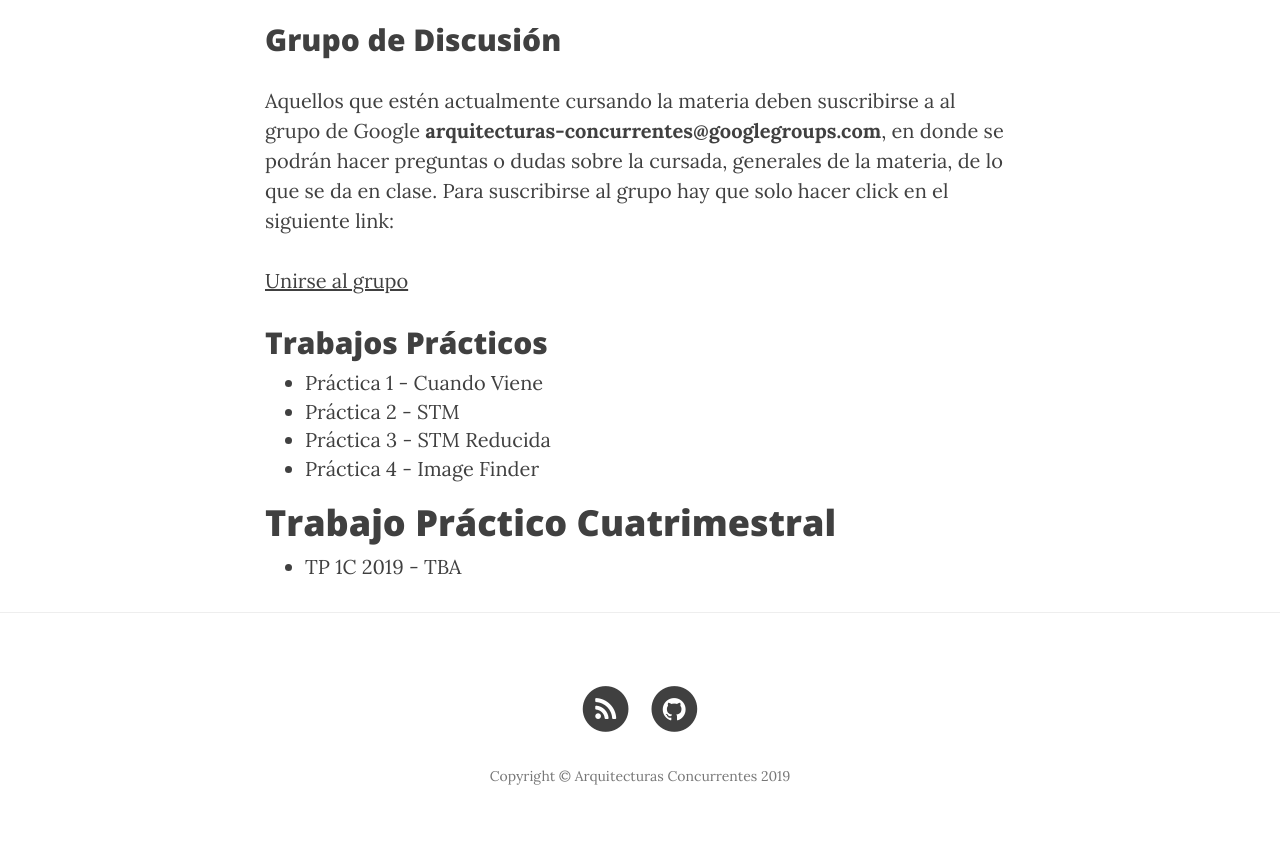
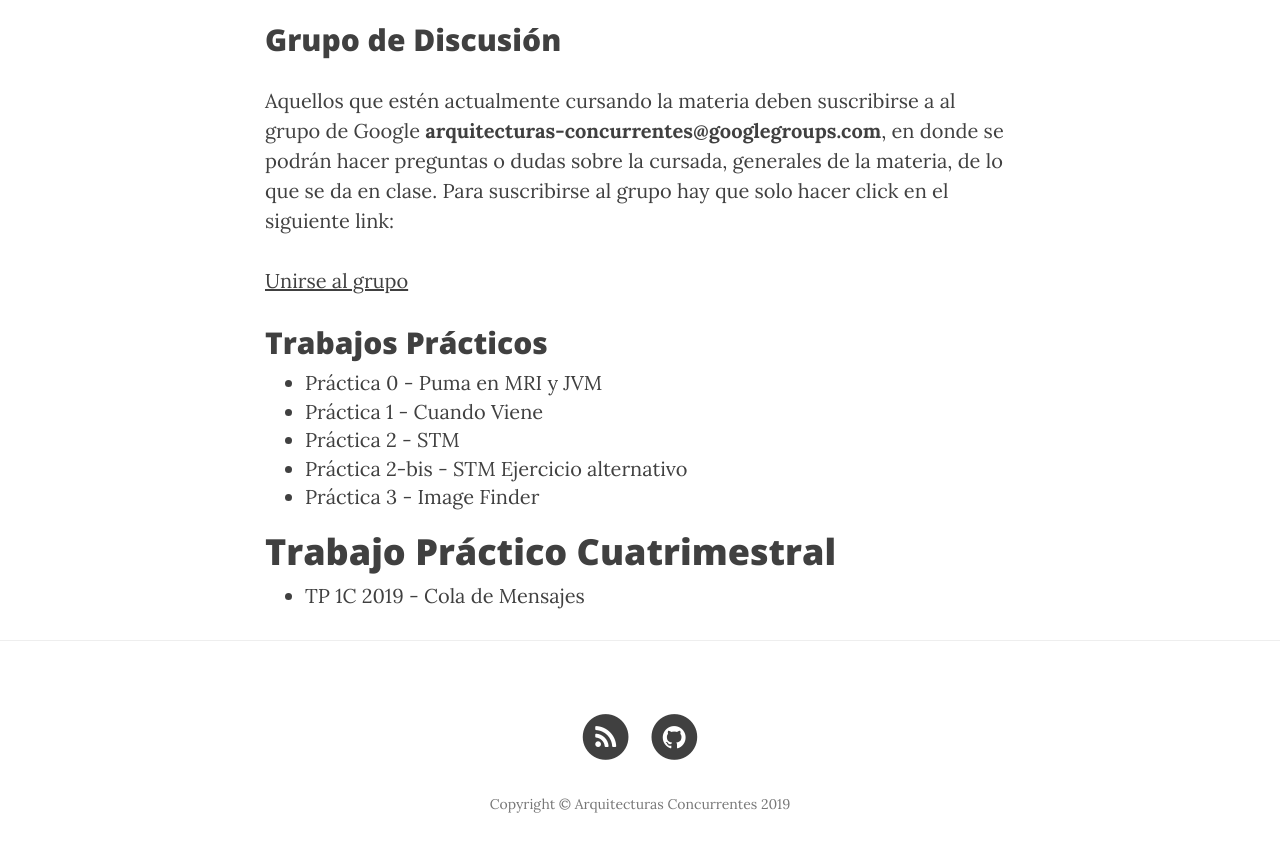
Before and after one commit to arquitecturas-concurrentes/arquitecturas-concurrentes.github.io, a Jekyll site: the page built from cursada.md, in a window 1280 px wide and 900 px high, scrolled down 1790 px, cut to the strip 20-872 px from the top of the window. Built offline with Jekyll 4.4.1, drawn with Linux system fonts in a browser that asks for light colours; nearby versions of some CDN libraries.

Commit message:
renamed file and updated links for practices and semester practice

```diff
--- a/cusada.md
+++ b/cursada.md
@@ -26,11 +26,12 @@ hacer preguntas o dudas sobre la cursada, generales de la materia, de lo que se
 
 ## Trabajos Prácticos
 
+* [Práctica 0 - Puma en MRI y JVM](https://github.com/arquitecturas-concurrentes/iasc-practica-ruby)
 * [Práctica 1 - Cuando Viene](https://github.com/arquitecturas-concurrentes/practica_cps_promises_cuando_viene)
-* [Práctica 2 - STM ](https://github.com/arquitecturas-concurrentes/iasc-lista-alumnos-practica-haskell)
-* [Práctica 3 - STM Reducida ](https://github.com/arquitecturas-concurrentes/iasc-stm-rehs)
-* [Práctica 4 - Image Finder](https://github.com/arquitecturas-concurrentes/iasc-elixir-image-finder)
+* [Práctica 2 - STM ](https://github.com/arquitecturas-concurrentes/stm-2019)
+* [Práctica 2-bis - STM Ejercicio alternativo](https://github.com/arquitecturas-concurrentes/iasc-stm-practica)
+* [Práctica 3 - Image Finder](https://github.com/arquitecturas-concurrentes/iasc-elixir-image-finder)
 
 # Trabajo Práctico Cuatrimestral
 
-* [TP 1C 2019 - TBA]()
+* [TP 1C 2019 - Cola de Mensajes](https://docs.google.com/document/d/10sLWj1TZ65FxZNokcW0aZhUqXoBWwK3KBD9tC0Ja0xM/edit)
```
